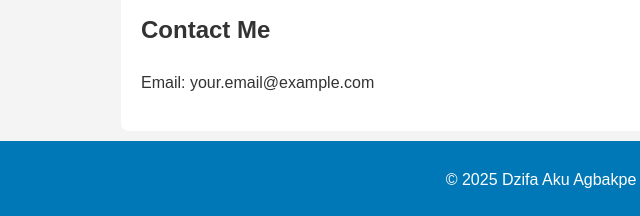
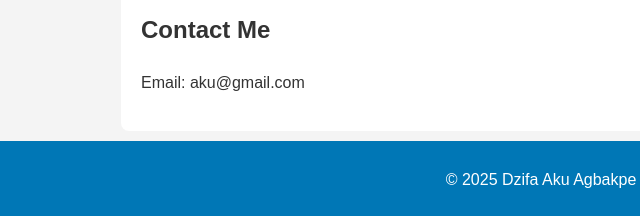
Before and after one commit to DzifaAA-19/portfolio, a plain HTML site: page index.html in a window 1280 px wide. Shown: the part 967-1183 px from the top of the page, 99-739 px from the left. Drawn offline with Linux system fonts and the light colour scheme.

Commit message:
Update index.html

```diff
--- a/index.html
+++ b/index.html
@@ -36,7 +36,7 @@
 
     <section id="contact">
         <h2>Contact Me</h2>
-        <p>Email: your.email@example.com</p>
+        <p>Email: aku@gmail.com</p>
     </section>
 
     <footer>
```
